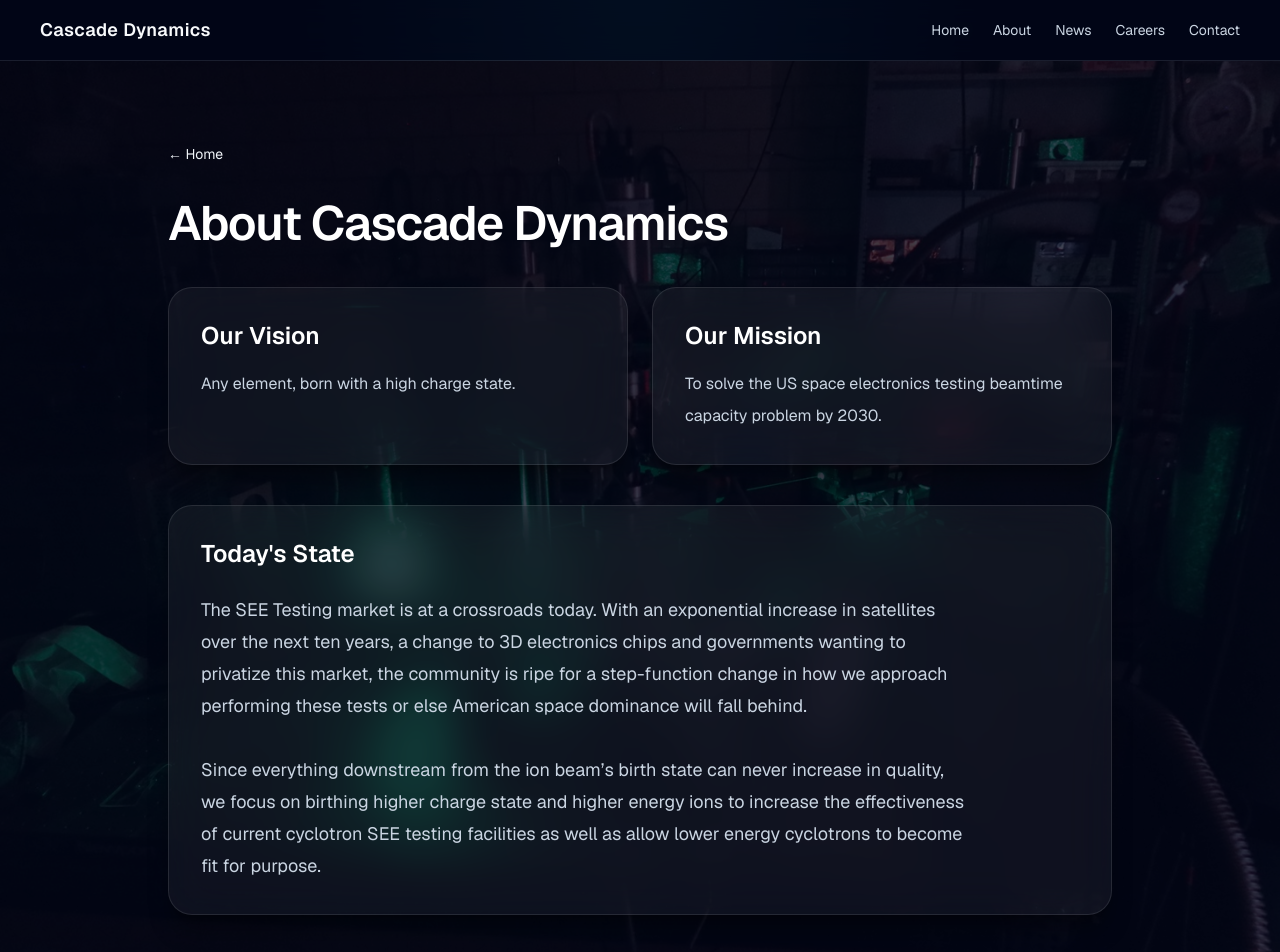
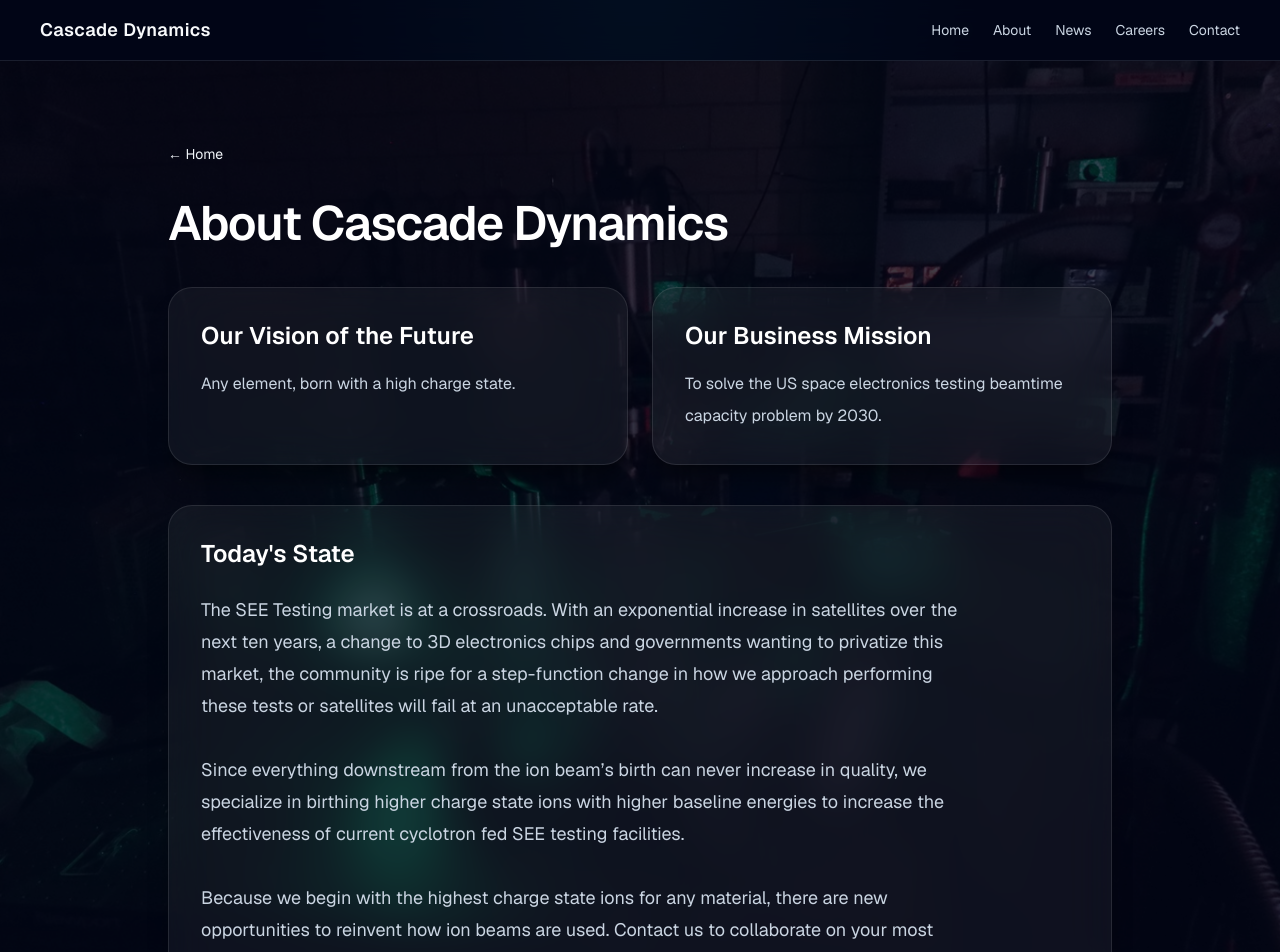
Before and after one commit to cvsolfari/cascade, a Next.js app: page /about in a window 1280 px wide. Shown: the top 952 px of the page. Built offline with nearby package versions, Linux system fonts and the light colour scheme.

Commit message:
Updated About Page Content

```diff
--- a/app/about/page.tsx
+++ b/app/about/page.tsx
@@ -21,13 +21,13 @@ export default function AboutPage() {
         <h1 className="mt-8 text-5xl font-semibold tracking-tight text-white">About Cascade Dynamics</h1>
         <div className="mt-10 grid gap-6 md:grid-cols-2">
           <div className="rounded-3xl border border-white/10 bg-white/5 p-8 shadow-xl shadow-black/30 backdrop-blur-xl">
-            <h2 className="text-2xl font-semibold text-white">Our Vision</h2>
+            <h2 className="text-2xl font-semibold text-white">Our Vision of the Future</h2>
             <p className="mt-4 text-slate-300 leading-8">
               Any element, born with a high charge state.
             </p>
           </div>
           <div className="rounded-3xl border border-white/10 bg-white/5 p-8 shadow-xl shadow-black/30 backdrop-blur-xl">
-            <h2 className="text-2xl font-semibold text-white">Our Mission</h2>
+            <h2 className="text-2xl font-semibold text-white">Our Business Mission</h2>
             <p className="mt-4 text-slate-300 leading-8">
               To solve the US space electronics testing beamtime capacity problem by 2030.
             </p>
@@ -37,10 +37,13 @@ export default function AboutPage() {
           <h2 className="text-2xl font-semibold text-white">Today's State</h2>
           <div className="mt-6 space-y-8">
             <p className="max-w-3xl text-lg leading-8 text-slate-300">
-             The SEE Testing market is at a crossroads today. With an exponential increase in satellites over the next ten years, a change to 3D electronics chips and governments wanting to privatize this market, the community is ripe for a step-function change in how we approach performing these tests or else American space dominance will fall behind.
+             The SEE Testing market is at a crossroads. With an exponential increase in satellites over the next ten years, a change to 3D electronics chips and governments wanting to privatize this market, the community is ripe for a step-function change in how we approach performing these tests or satellites will fail at an unacceptable rate.
             </p>
             <p className="max-w-3xl text-lg leading-8 text-slate-300">
-      Since everything downstream from the ion beam’s birth state can never increase in quality, we focus on birthing higher charge state and higher energy ions to increase the effectiveness of current cyclotron SEE testing facilities as well as allow lower energy cyclotrons to become fit for purpose.
+            Since everything downstream from the ion beam’s birth can never increase in quality, we specialize in birthing higher charge state ions with higher baseline energies to increase the effectiveness of current cyclotron fed SEE testing facilities.
+            </p>
+            <p className="max-w-3xl text-lg leading-8 text-slate-300">
+            Because we begin with the highest charge state ions for any material, there are new opportunities to reinvent how ion beams are used. Contact us to collaborate on your most challenging problems.
             </p>
           </div>
         </div>
```
